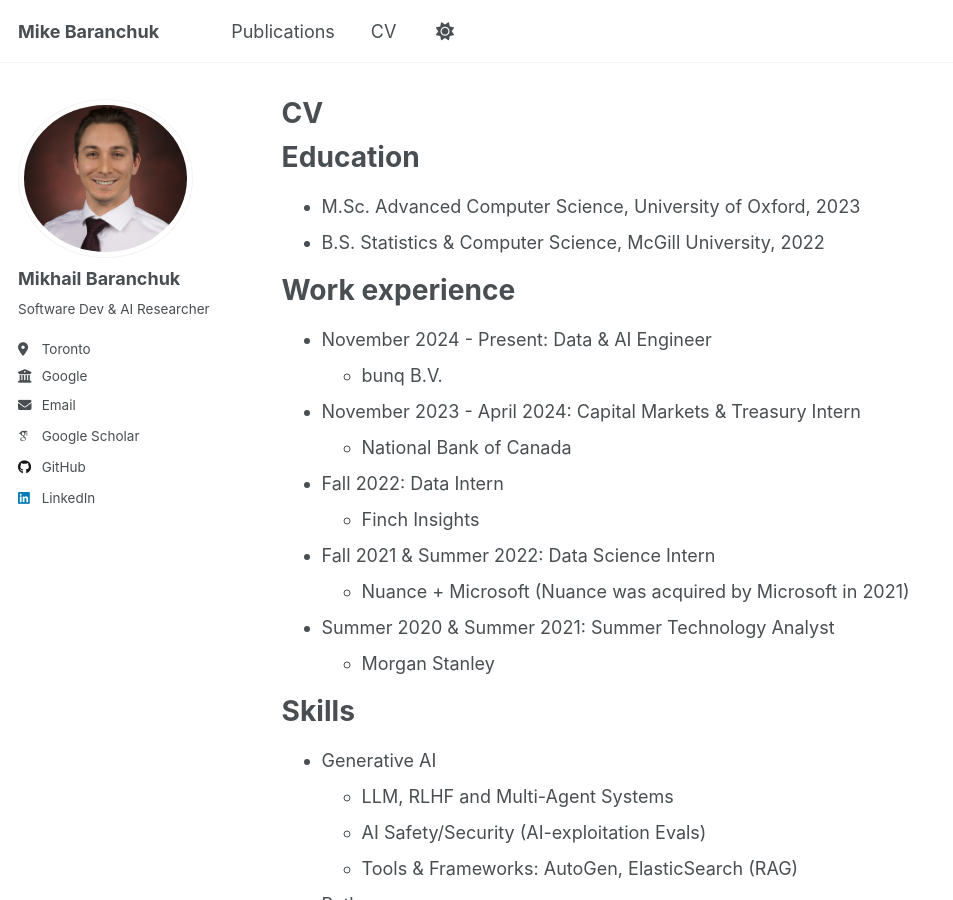
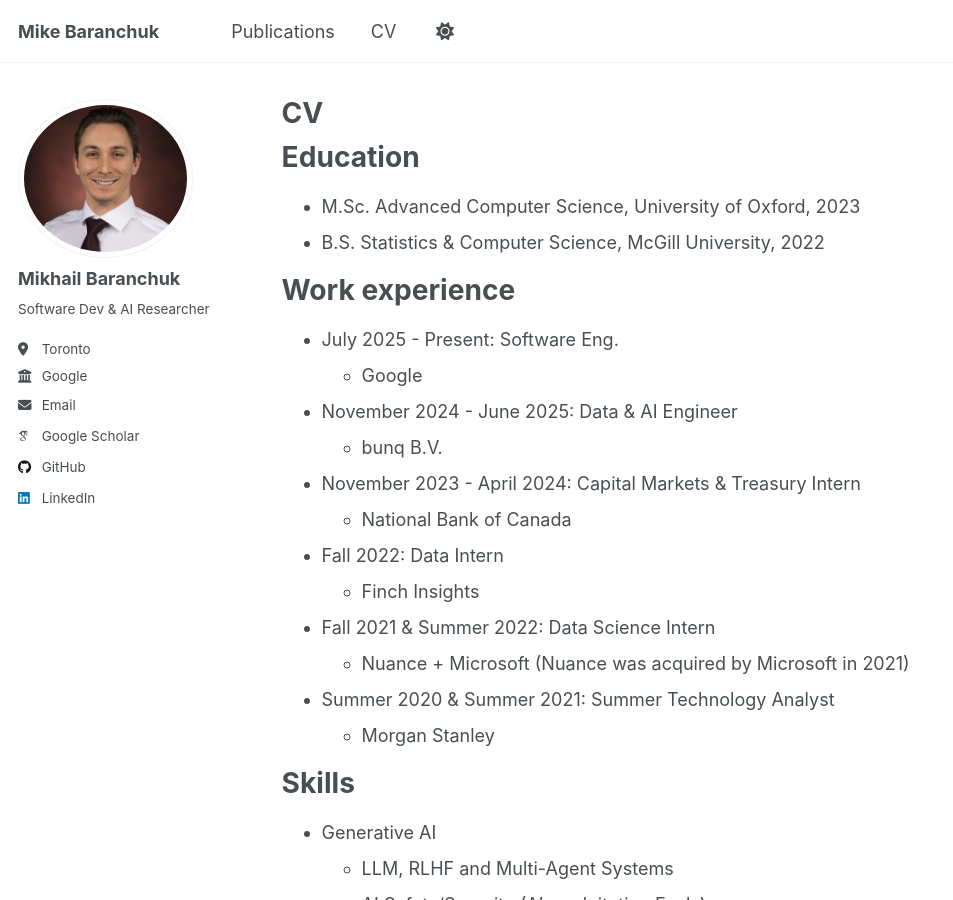
Before and after one commit to BaranchukM/BaranchukM.github.io, a Jekyll site: the page built from _pages/cv.md, in a window 1280 px wide and 900 px high. Shown: the whole window, without its empty margins (0-953 px from the left). Built offline with Jekyll 4.4.1, drawn with Linux system fonts in a browser that asks for light colours; some web fonts are replaced.

Commit message:
job update

```diff
--- a/_pages/cv.md
+++ b/_pages/cv.md
@@ -16,7 +16,10 @@
 
 Work experience
 ======
-* November 2024 - Present: Data & AI Engineer
+* July 2025 - Present: Software Eng.
+  * Google
+
+* November 2024 - June 2025: Data & AI Engineer
   * bunq B.V.
 
 * November 2023 - April 2024: Capital Markets & Treasury Intern
```
